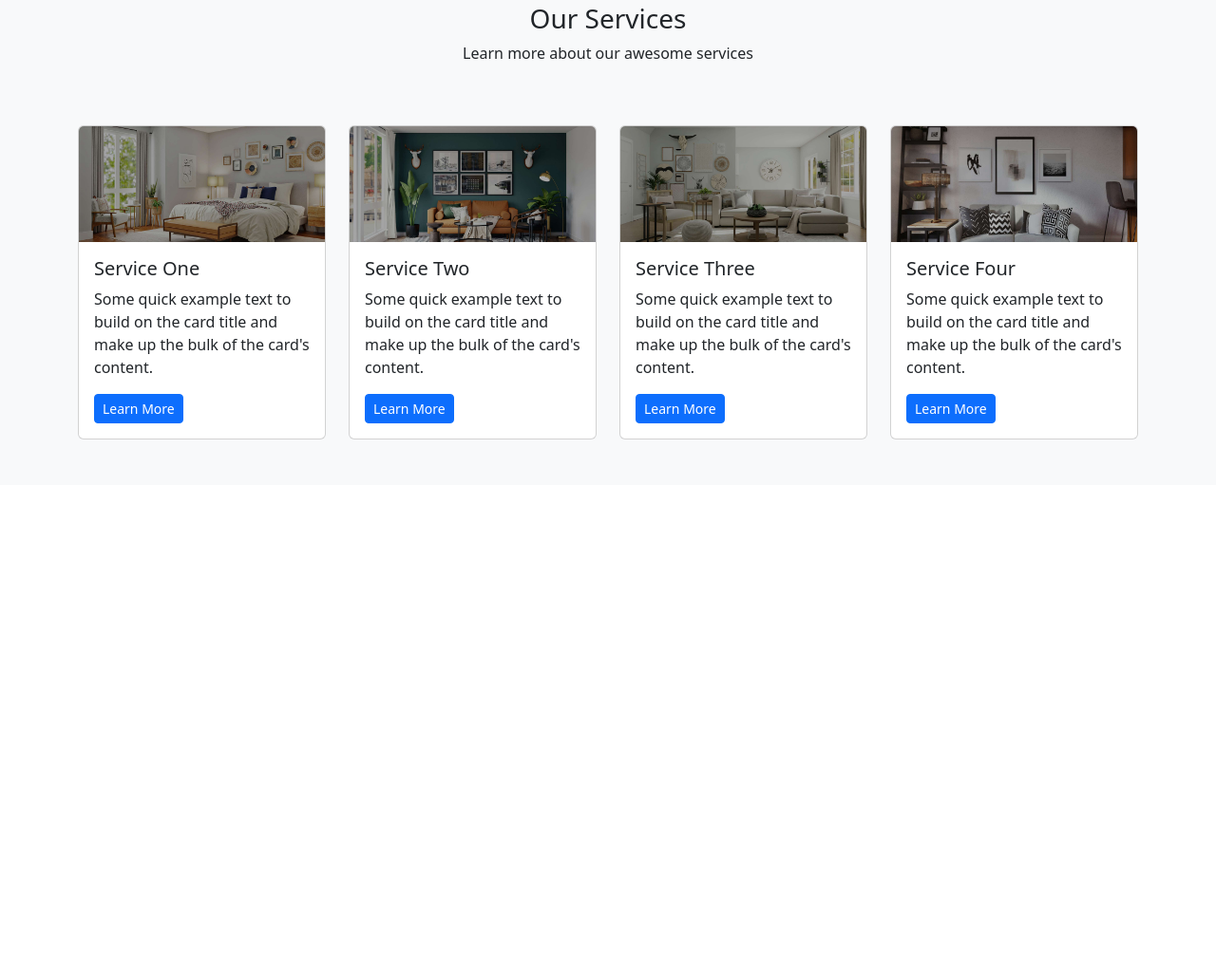
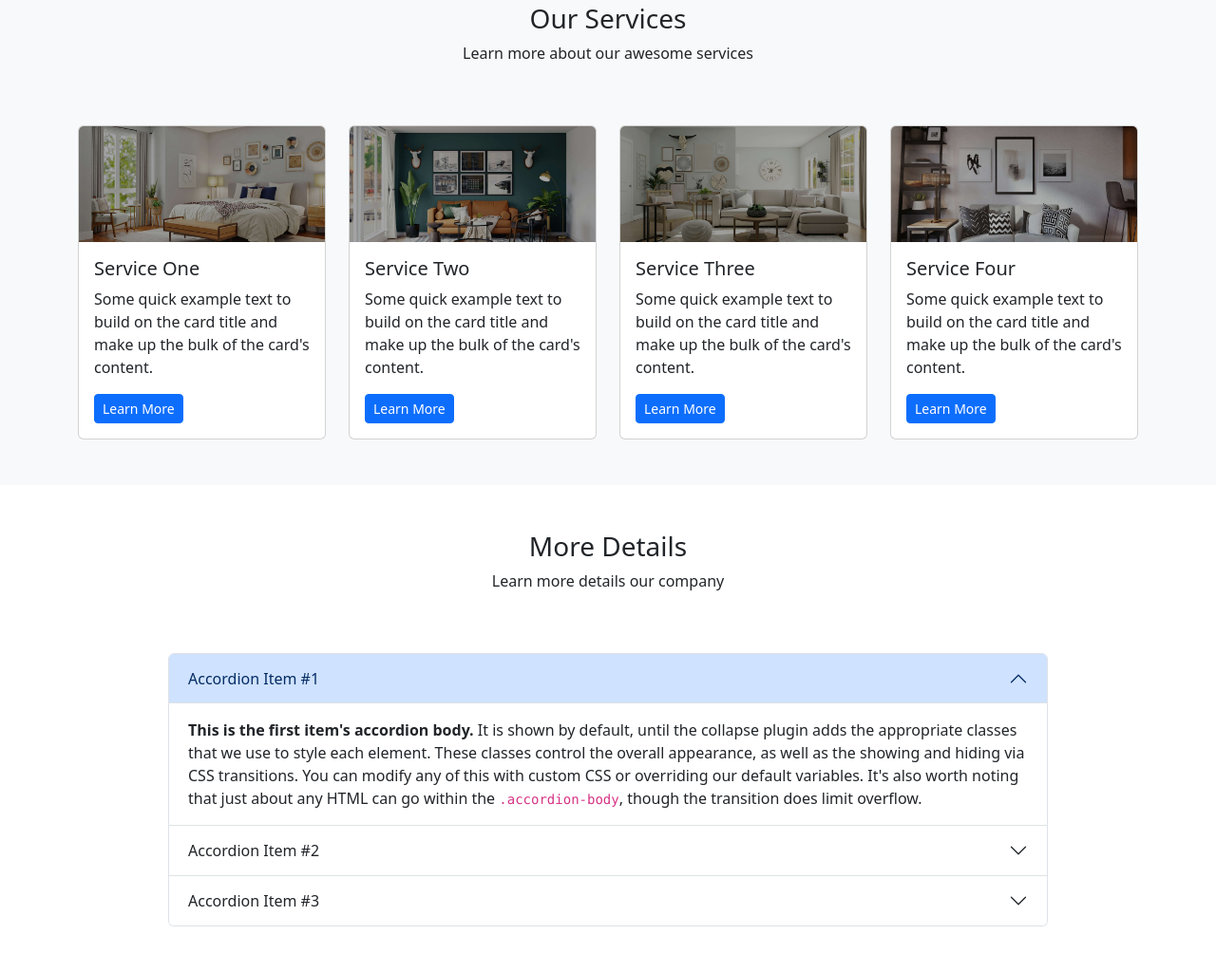
Before and after one commit to rafiq360/class-11, a plain HTML site: page index.html in a window 1280 px wide. Shown: the part 1223-2247 px from the top of the page at 95% size. Before the commit the page ends 1734 px from the top, so only its background shows below. Drawn offline with nearby package versions, Linux system fonts and the light colour scheme.

Commit message:
details area done

```diff
--- a/index.html
+++ b/index.html
@@ -165,6 +165,64 @@
                 </div>
             </div>
         </div>
+<!-- More Details Area -->
+        <div class="details-area py-5">
+            <div class="container">
+                <div class="row">
+                    <div class="col-lg-6 text-center offset-3 pb-5">
+                        <div class="section-heading">
+                            <h3>More Details</h3>
+                            <p>Learn more details our company</p>
+                        </div>
+                    </div>
+                </div>
+                <div class="row">
+                    <div class="col-lg-10 offset-1">
+                        <div class="accordion" id="accordionExample">
+                            <div class="accordion-item">
+                              <h2 class="accordion-header" id="headingOne">
+                                <button class="accordion-button" type="button" data-bs-toggle="collapse" data-bs-target="#collapseOne" aria-expanded="true" aria-controls="collapseOne">
+                                  Accordion Item #1
+                                </button>
+                              </h2>
+                              <div id="collapseOne" class="accordion-collapse collapse show" aria-labelledby="headingOne" data-bs-parent="#accordionExample">
+                                <div class="accordion-body">
+                                  <strong>This is the first item's accordion body.</strong> It is shown by default, until the collapse plugin adds the appropriate classes that we use to style each element. These classes control the overall appearance, as well as the showing and hiding via CSS transitions. You can modify any of this with custom CSS or overriding our default variables. It's also worth noting that just about any HTML can go within the <code>.accordion-body</code>, though the transition does limit overflow.
+                                </div>
+                              </div>
+                            </div>
+                            <div class="accordion-item">
+                              <h2 class="accordion-header" id="headingTwo">
+                                <button class="accordion-button collapsed" type="button" data-bs-toggle="collapse" data-bs-target="#collapseTwo" aria-expanded="false" aria-controls="collapseTwo">
+                                  Accordion Item #2
+                                </button>
+                              </h2>
+                              <div id="collapseTwo" class="accordion-collapse collapse" aria-labelledby="headingTwo" data-bs-parent="#accordionExample">
+                                <div class="accordion-body">
+                                  <strong>This is the second item's accordion body.</strong> It is hidden by default, until the collapse plugin adds the appropriate classes that we use to style each element. These classes control the overall appearance, as well as the showing and hiding via CSS transitions. You can modify any of this with custom CSS or overriding our default variables. It's also worth noting that just about any HTML can go within the <code>.accordion-body</code>, though the transition does limit overflow.
+                                </div>
+                              </div>
+                            </div>
+                            <div class="accordion-item">
+                              <h2 class="accordion-header" id="headingThree">
+                                <button class="accordion-button collapsed" type="button" data-bs-toggle="collapse" data-bs-target="#collapseThree" aria-expanded="false" aria-controls="collapseThree">
+                                  Accordion Item #3
+                                </button>
+                              </h2>
+                              <div id="collapseThree" class="accordion-collapse collapse" aria-labelledby="headingThree" data-bs-parent="#accordionExample">
+                                <div class="accordion-body">
+                                  <strong>This is the third item's accordion body.</strong> It is hidden by default, until the collapse plugin adds the appropriate classes that we use to style each element. These classes control the overall appearance, as well as the showing and hiding via CSS transitions. You can modify any of this with custom CSS or overriding our default variables. It's also worth noting that just about any HTML can go within the <code>.accordion-body</code>, though the transition does limit overflow.
+                                </div>
+                              </div>
+                            </div>
+                          </div>
+                    </div>
+                </div>
+            </div>
+        </div>
+
+
+
 
 
 
```
